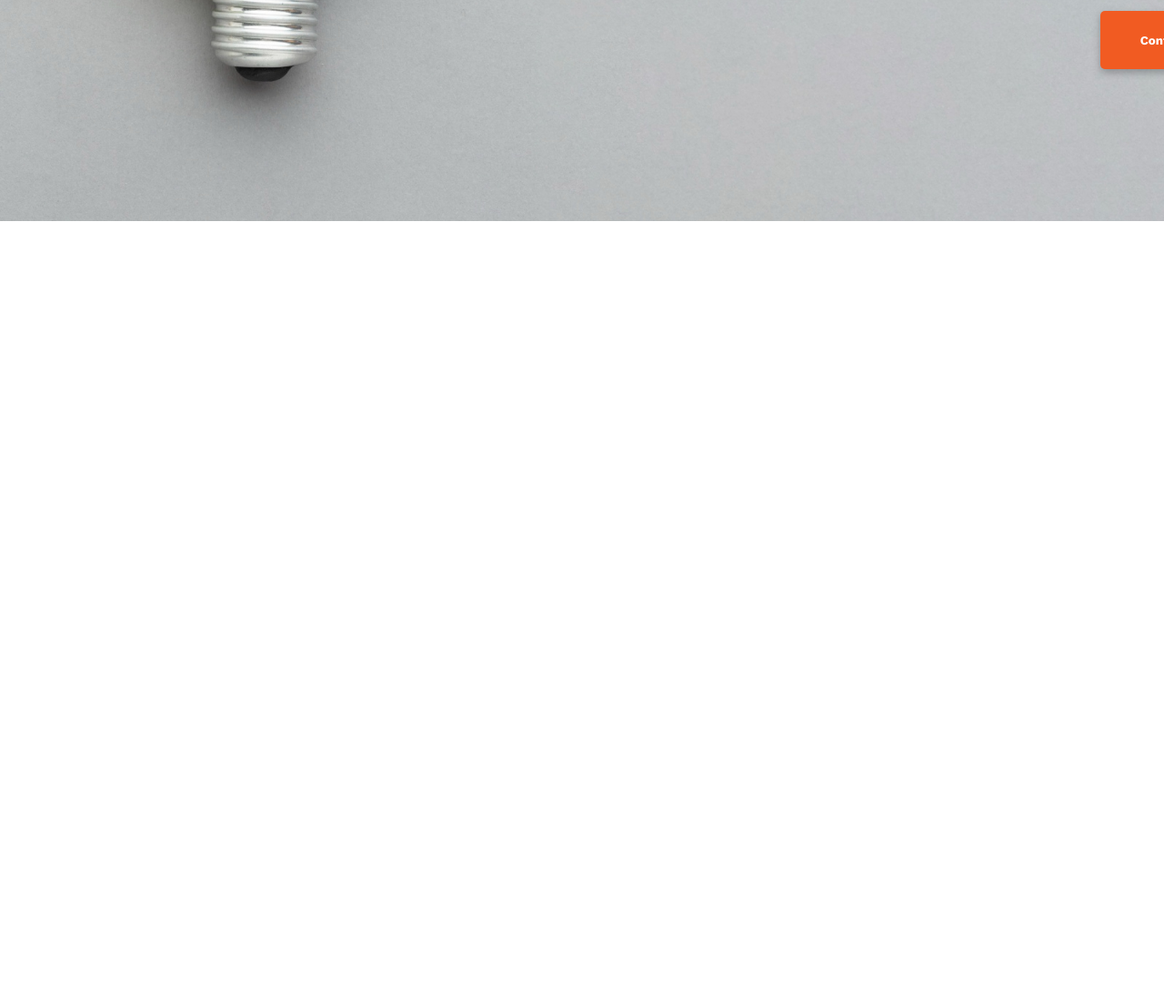
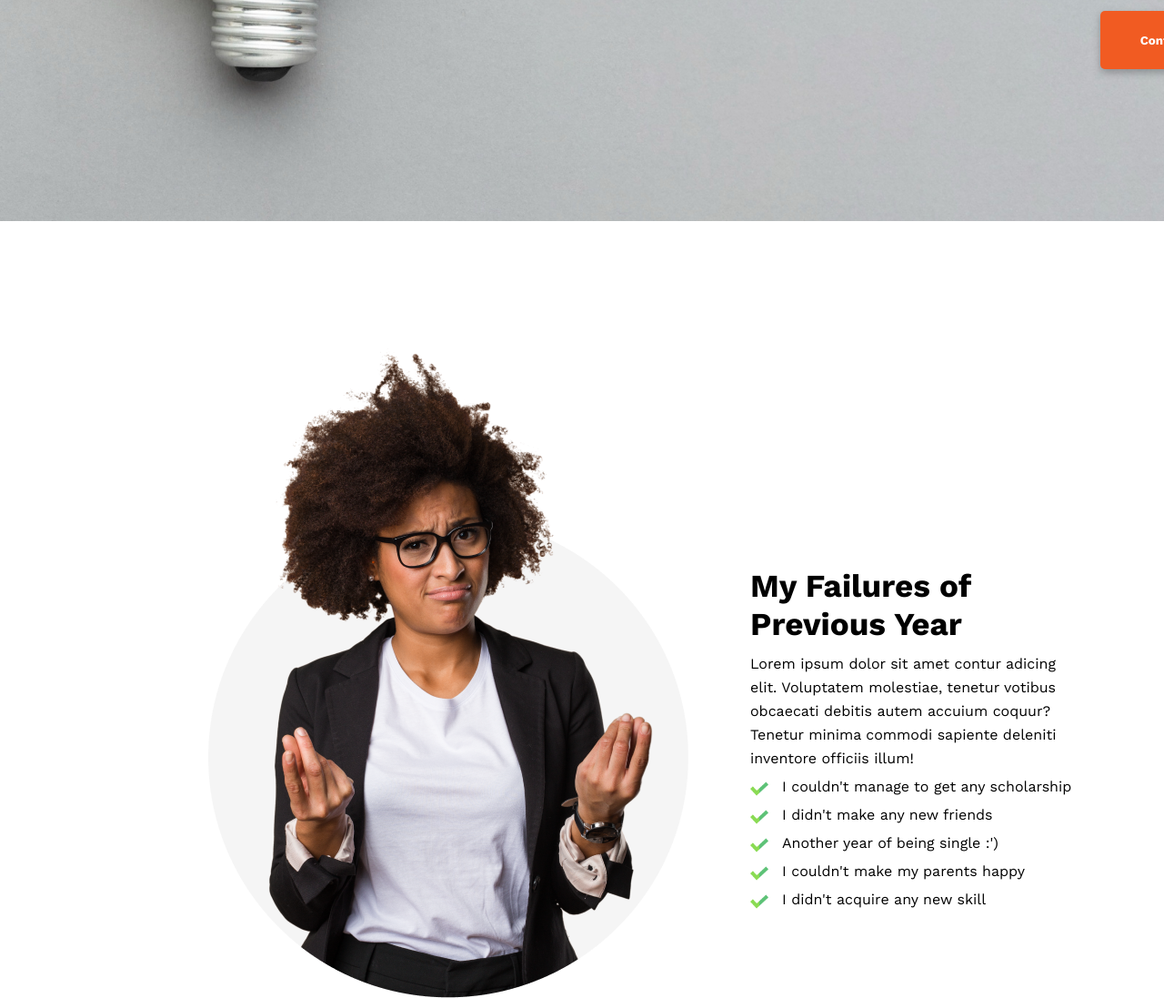
Before and after one commit to arafatdayan005/new-year-new-me, a plain HTML site: page index.html in a window 1280 px wide. Shown: the part 566-1663 px from the top of the page at 91% size. Before the commit the page ends 809 px from the top, so only its background shows below. Drawn offline with nearby package versions, Linux system fonts and the light colour scheme.

Commit message:
failures Section Added

```diff
--- a/index.html
+++ b/index.html
@@ -17,7 +17,33 @@
         </div>
     </header>
     <main>
-
+        <section class="failures">
+            <img src="images/person.png" alt="">
+            <div class="details">
+                <h1><strong>My Failures of <br> Previous Year</strong></h1>
+                <p>Lorem ipsum dolor sit amet contur adicing <br> elit. Voluptatem molestiae, tenetur votibus <br> obcaecati debitis autem accuium coquur? <br> Tenetur minima commodi sapiente deleniti <br> inventore officiis illum!</p>
+                <div class="check">
+                    <img src="images/check.png" alt="">
+                    <p>I couldn't manage to get any scholarship</p>
+                </div>
+                <div class="check">
+                    <img src="images/check.png" alt="">
+                    <p>I didn't make any new friends</p>
+                </div>
+                <div class="check">
+                    <img src="images/check.png" alt="">
+                    <p>Another year of being single :')</p>
+                </div>
+                <div class="check">
+                    <img src="images/check.png" alt="">
+                    <p>I couldn't make my parents happy</p>
+                </div>
+                <div class="check">
+                    <img src="images/check.png" alt="">
+                    <p>I didn't acquire any new skill</p>
+                </div>
+            </div>
+        </section>
     </main>
     <footer>
 
--- a/style.css
+++ b/style.css
@@ -42,3 +42,36 @@
     border-radius: 5px 5px;
     filter: drop-shadow(0px 4px 4px rgba(0, 0, 0, 0.25));
 }
+.failures{
+    margin-top: 130px;
+    display: flex;
+    margin-left: 206px;
+}
+.details{
+    margin-left: 50px;
+    margin-top: 250px;
+}
+.details h1{
+    font-family: 'work sans';
+    font-style: normal;
+    font-weight: 700;
+    font-size: 35px;
+}
+.details p{
+    font-family: 'Work Sans';
+    font-style: normal;
+    font-weight: 400;
+    font-size: 16px;
+    line-height: 26px;
+    margin-top: 10px;
+}
+.check{
+    display: flex;
+    margin-top: -5px;
+}
+.check img{
+    margin-top: 15px;
+    margin-right: 15px;
+    height: 20px;
+    width: 20px;
+}
```
Also changed, not shown: images/check.png (added).
